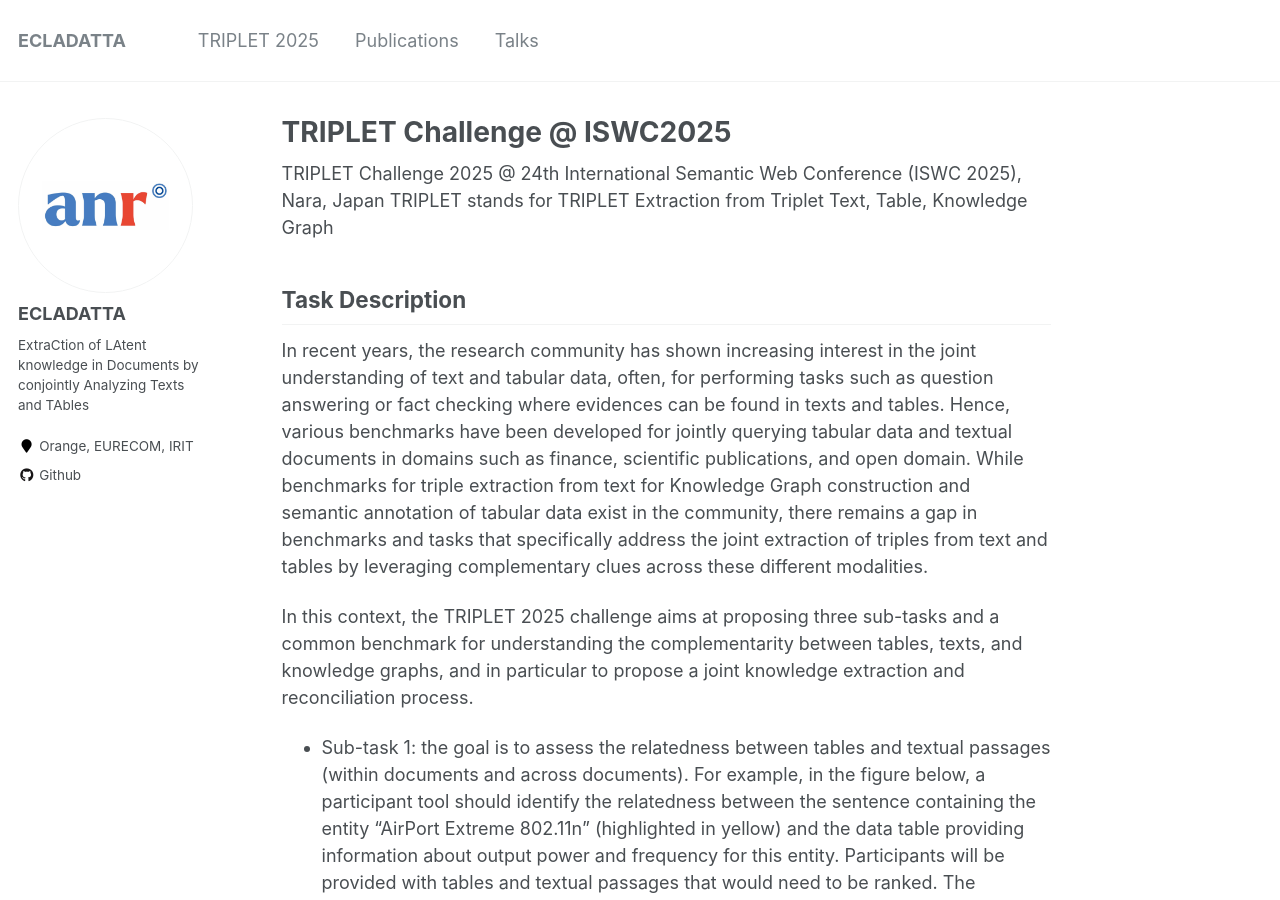
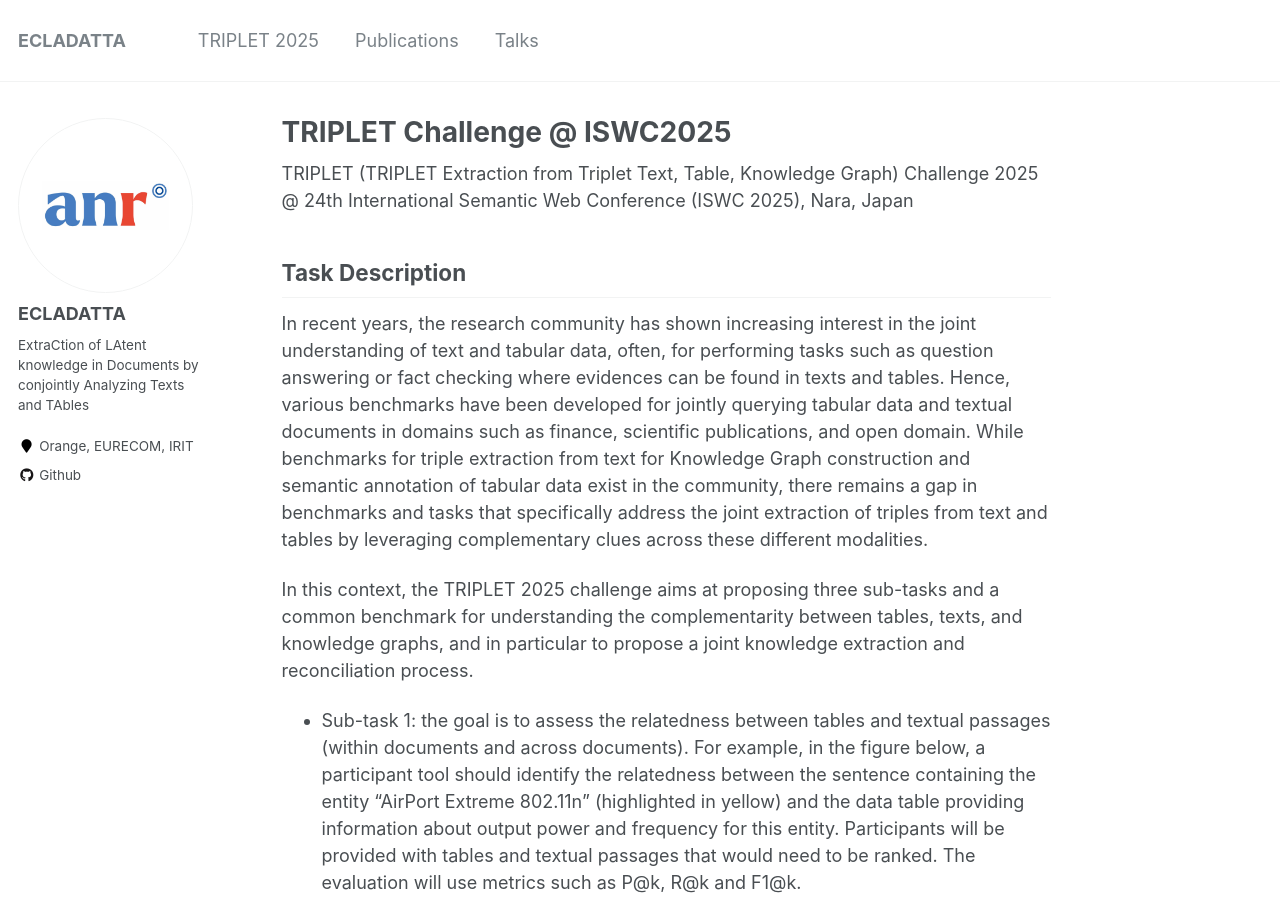
Before and after one commit to ecladatta/ecladatta.github.io, a Jekyll site: the page built from _pages/triplet.md, in a window 1280 px wide and 900 px high. Built offline with Jekyll 4.4.1, drawn with Linux system fonts in a browser that asks for light colours.

Commit message:
Update triplet.md

```diff
--- a/_pages/triplet.md
+++ b/_pages/triplet.md
@@ -5,16 +5,19 @@ excerpt: "TRIPLET Challenge"
 author_profile: true
 ---
 
-TRIPLET Challenge 2025 @ 24th International Semantic Web Conference (ISWC 2025), Nara, Japan
-TRIPLET stands for TRIPLET Extraction from Triplet Text, Table, Knowledge Graph
+TRIPLET (TRIPLET Extraction from Triplet Text, Table, Knowledge Graph) Challenge 2025 @ 24th International Semantic Web Conference (ISWC 2025), Nara, Japan
 
 ## Task Description
-In recent years, the research community has shown increasing interest in the joint understanding of text and tabular data, often, for performing tasks such as question answering or fact checking where evidences can be found in texts and tables. Hence, various benchmarks have been developed for jointly querying tabular data and textual documents in domains such as finance, scientific publications, and open domain. While benchmarks for triple extraction from text for Knowledge Graph construction and semantic annotation of tabular data exist in the community, there remains a gap in benchmarks and tasks that specifically address the joint extraction of triples from text and tables by leveraging complementary clues across these different modalities.
+In recent years, the research community has shown increasing interest in the joint understanding of text and tabular data, often, for performing tasks such as question answering or fact checking where evidences can be found in texts and tables.
+Hence, various benchmarks have been developed for jointly querying tabular data and textual documents in domains such as finance, scientific publications, and open domain.
+While benchmarks for triple extraction from text for Knowledge Graph construction and semantic annotation of tabular data exist in the community, there remains a gap in benchmarks and tasks that specifically address the joint extraction of triples from text and tables by leveraging complementary clues across these different modalities.
 
 In this context, the TRIPLET 2025 challenge aims at proposing three sub-tasks and a common benchmark for understanding the complementarity between tables, texts, and knowledge graphs, and in particular to propose a joint knowledge extraction and reconciliation process.
 - Sub-task 1: the goal is to assess the relatedness between tables and textual passages (within documents and across documents). For example, in the figure below, a participant tool should identify the relatedness between the sentence containing the entity "AirPort Extreme 802.11n" (highlighted in yellow) and the data table providing information about output power and frequency for this entity. Participants will be provided with tables and textual passages that would need to be ranked. The evaluation will use metrics such as P@k, R@k and F1@k.
 - Sub-task 2: the goal is to automatically extract knowledge jointly from tables and related texts. For example, in the figure below, a participant tool should extract triples composed of mentions located partly in the text and partly in the table and disambiguated with entities and predicates identified in the Wikidata reference knowledge graph. Knowledge extraction will be carried out in Open Extraction Information mode, using the Wikidata knowledge graph as a reference, but with the possibility that certain predicates or entities may not be present in the graph. Similar to the Text2KGBench evaluation, and because the set of triples are not exhaustive for a given sentence, to avoid false negatives, we will follow a locally closed approach by only considering the relations that are part of the ground truth. The evaluation will then use metrics such as P, R and F1.
 - Sub-task 3: the goal is to check the consistency of knowledge extracted from tables and texts with existing triples in the Wikidata knowledge graph. Different kind of inconsistencies will be considered in this task.
+
+<img src="images/triplet_annotation_tool.png" alt="Annotation tool" width="300px" />
 
 ## Call for Participants
 
```
